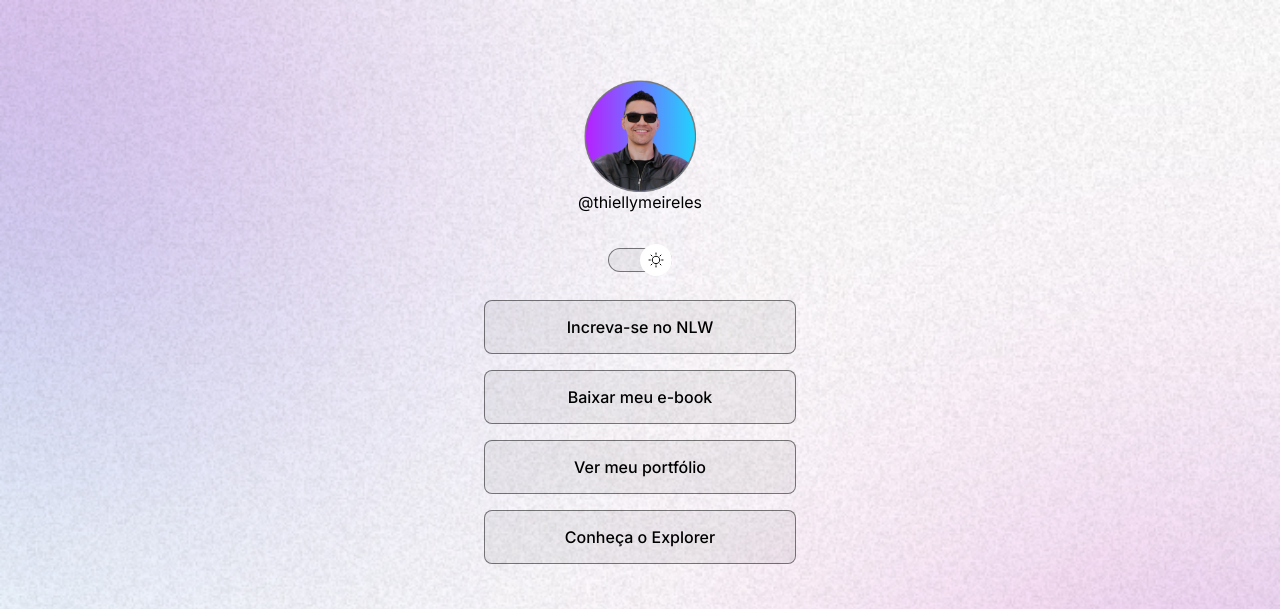
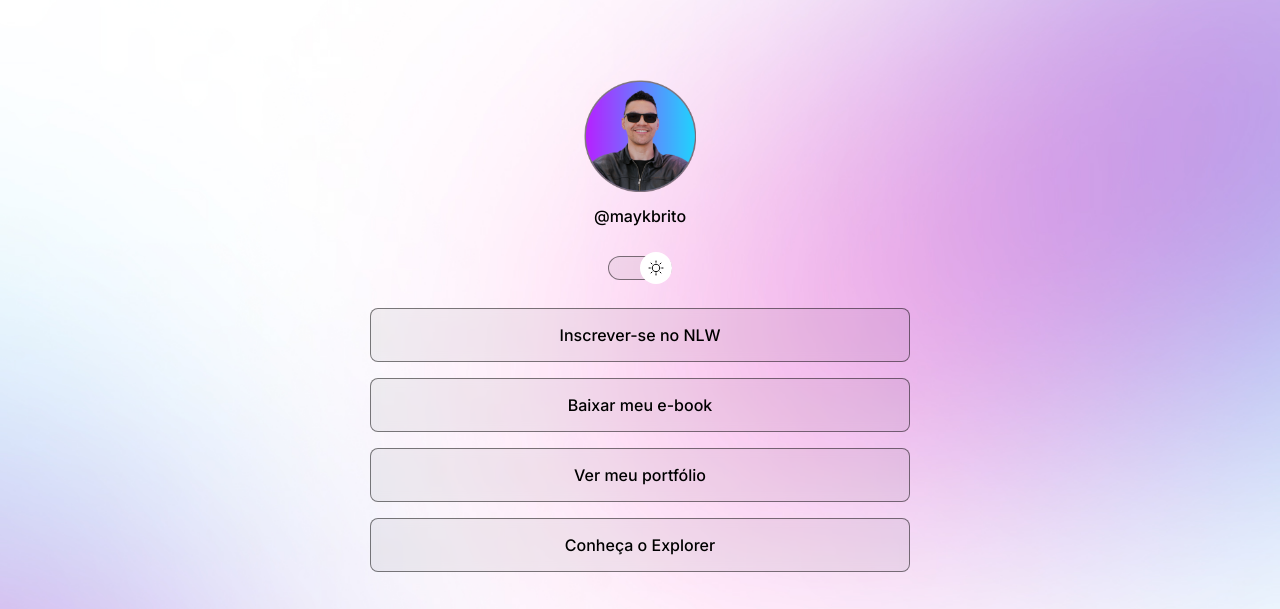
Before and after one commit to thiellymeireles/Discover-meu, a plain HTML site: page index.html in a window 1280 px wide. Both pictures are taken after a click on the element 640 px from the left and 259 px from the top of the page. Shown: the top 609 px of the page. Drawn offline with nearby package versions, Linux system fonts and the light colour scheme.

Commit message:
correção de erros

```diff
--- a/index.html
+++ b/index.html
@@ -7,17 +7,21 @@
       href="https://fonts.googleapis.com/css2?family=Inter:wght@400;500&display=swap"
       rel="stylesheet"
     />
+
     <meta charset="UTF-8" />
+    <meta http-equiv="X-UA-Compatible" content="IE=edge" />
     <meta name="viewport" content="width=device-width, initial-scale=1.0" />
     <title>DevLinks</title>
-
     <link rel="stylesheet" href="style.css" />
   </head>
   <body>
     <div id="container">
       <div id="profile">
-        <img src="./assets/avatar.png" alt="Foto do avatar" />
-        <gitp>@thiellymeireles</p>
+        <img
+          src="./assets/avatar.png"
+          alt="Foto de Mayk Brito sorrindo, usando óculos e camisa preta, barba e fundo amarelo."
+        />
+        <p>@maykbrito</p>
       </div>
 
       <div id="switch" onclick="toggleMode()">
@@ -27,7 +31,7 @@
 
       <ul>
         <li>
-          <a href="#">Increva-se no NLW</a>
+          <a href="#">Inscrever-se no NLW</a>
         </li>
 
         <li>
@@ -35,7 +39,7 @@
         </li>
 
         <li>
-          <a href="#">Ver meu portfólio</a>
+          <a href="https://github.com/maykbrito">Ver meu portfólio</a>
         </li>
 
         <li>
@@ -45,36 +49,35 @@
         </li>
       </ul>
       <div id="social-links">
-        <a href="https://github.com/thiellymeireles" target="_blank">
+        <a href="https://github.com/maykbrito" target="_blank">
           <ion-icon name="logo-github"></ion-icon>
         </a>
 
-        <a href="https://instagram.com/thiellymeireles" target="_blank">
+        <a href="https://instagram.com/maykbrito" target="_blank">
           <ion-icon name="logo-instagram"></ion-icon>
         </a>
 
-        <a href="https://youtube.com/thiellymeireles" target="_blank">
+        <a href="https://youtube.com/maykbrito" target="_blank">
           <ion-icon name="logo-youtube"></ion-icon>
         </a>
 
-        <a href="https://linkedin.com/in/thiellymeireles" target="_blank">
+        <a href="https://linkedin.com/in/maykbrito" target="_blank">
           <ion-icon name="logo-linkedin"></ion-icon>
         </a>
       </div>
 
       <footer>
-        Feito com ♥ pela
-        <a href="https://rocketseat.com.br/" target="_blank">Rocketseat</a>
+        Feito com ♥ pela <a href="https://rocketseat.com.br/">Rocketseat</a>
       </footer>
     </div>
 
     <script
       type="module"
-      src="https://unpkg.com/ionicons@7.1.0/dist/ionicons/ionicons.esm.js"
+      src="https://unpkg.com/ionicons@5.5.2/dist/ionicons/ionicons.esm.js"
     ></script>
     <script
       nomodule
-      src="https://unpkg.com/ionicons@7.1.0/dist/ionicons/ionicons.js"
+      src="https://unpkg.com/ionicons@5.5.2/dist/ionicons/ionicons.js"
     ></script>
 
     <script src="./script.js"></script>
--- a/style.css
+++ b/style.css
@@ -25,16 +25,8 @@
 }
 
 body {
-  /*
-  background-image: url(./assets/assets/bg-mobile.jpg);
-  background-repeat: no-repeat;
-  background-position: top center;
-  background-size: cover;
-  */
-
-  /* background: color imagen repeat position/size*/
-
   background: var(--bg-url) no-repeat top center/cover;
+  height: 100vh;
 }
 
 body * {
@@ -43,22 +35,20 @@ body * {
 }
 
 #container {
-  width: 360px;
+  width: 100%;
+  max-width: 588px;
   margin: 56px auto 0px;
   padding: 0 24px;
 }
 
-/* profile*/
-
+/* profile */
 #profile {
   text-align: center;
   padding: 24px;
 }
 
 #profile img {
-  display: block;
   width: 112px;
-  margin: auto;
 }
 
 #profile p {
@@ -67,10 +57,11 @@ body * {
   margin-top: 8px;
 }
 
-/* switch*/
+/* switch */
 #switch {
   position: relative;
   width: 64px;
+
   margin: 4px auto;
 }
 
@@ -86,11 +77,16 @@ body * {
   left: 0;
   z-index: 1;
   transform: translateY(-50%);
+
+  animation: slide-back 0.2s;
 }
 
 .light #switch button {
-  right: 0;
-  left: initial;
+  animation: slide-in 0.2s forwards;
+}
+
+#switch button:hover {
+  outline: 8px solid var(--highlight-color);
 }
 
 #switch span {
@@ -99,7 +95,8 @@ body * {
   height: 24px;
   background: var(--surface-color);
   border: 1px solid var(--stroke-color);
-  filter: blur(0.5px);
+  backdrop-filter: blur(4px);
+  -webkit-backdrop-filter: blur(4px);
   border-radius: 9999px;
 }
 
@@ -116,13 +113,17 @@ ul {
 
 ul li a {
   display: flex;
+  align-items: center;
   justify-content: center;
-  align-items: center;
 
   padding: 16px 24px;
+
   background: var(--surface-color);
   border: 1px solid var(--stroke-color);
   border-radius: 8px;
+
+  backdrop-filter: blur(4px);
+  -webkit-backdrop-filter: blur(4px);
 
   text-decoration: none;
   font-weight: 500;
@@ -136,11 +137,13 @@ ul li a:hover {
   border: 1.5px solid var(--text-color);
 }
 
-/* social-links */
+/* social links */
 #social-links {
   display: flex;
   justify-content: center;
+
   padding: 24px 0;
+
   font-size: 24px;
 }
 
@@ -149,6 +152,7 @@ ul li a:hover {
   align-items: center;
   justify-content: center;
   padding: 16px;
+
   transition: background 0.2s;
   border-radius: 50%;
 }
@@ -162,3 +166,33 @@ footer {
   text-align: center;
   font-size: 14px;
 }
+
+/* media queries */
+@media (min-width: 700px) {
+  :root {
+    --bg-url: url(./assets/bg-desktop.jpg);
+  }
+
+  .light {
+    --bg-url: url(./assets/bg-desktop-light.jpg);
+  }
+}
+
+/* animation */
+@keyframes slide-in {
+  from {
+    left: 0;
+  }
+  to {
+    left: 50%;
+  }
+}
+
+@keyframes slide-back {
+  from {
+    left: 50%;
+  }
+  to {
+    left: 0;
+  }
+}
```
